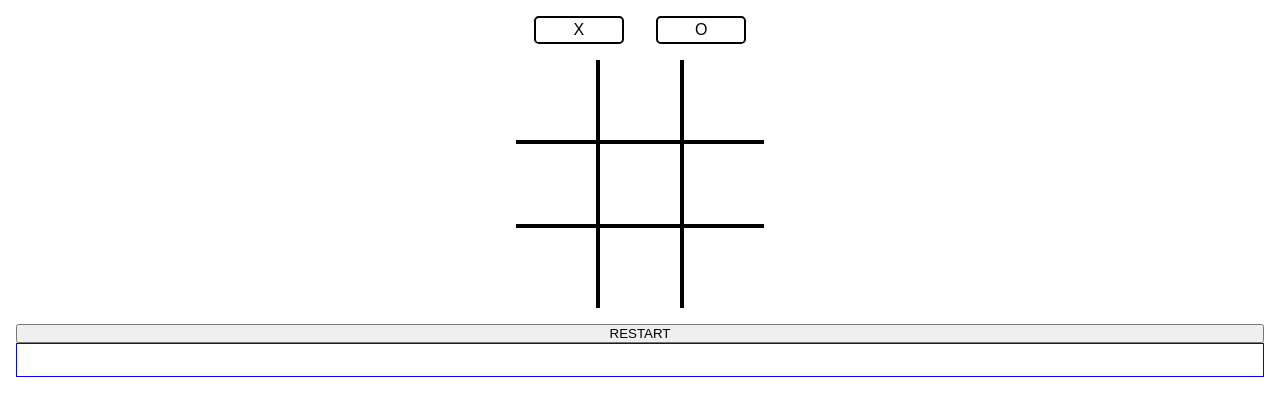
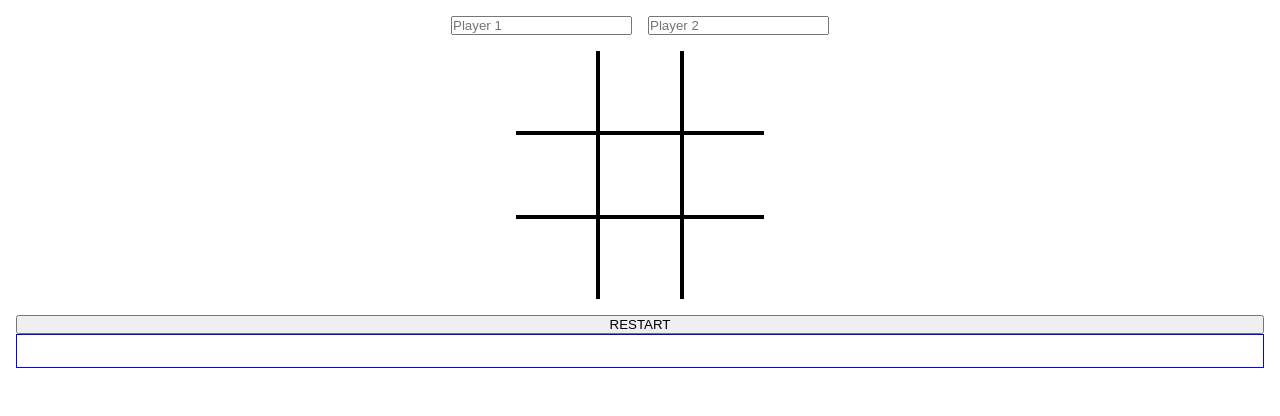
Before and after one commit to Estercade/Tic-Tac-Toe, a plain HTML site: page index.html in a window 1280 px wide. Drawn offline with Linux system fonts and the light colour scheme.

Commit message:
Add input fields and logic for renaming players

```diff
--- a/css/index.css
+++ b/css/index.css
@@ -12,12 +12,14 @@ body {
     padding: 1rem;
 }
 
-.marker-selector {
+.player-container {
     display: flex;
     align-self: center;
+
+    gap: 1rem;
 }
 
-.marker-selector span {
+.player-container span {
     width: 5rem;
     border: 2px solid black;
     border-radius: 0.3rem;
--- a/index.html
+++ b/index.html
@@ -8,9 +8,9 @@
     <title>Tic Tac Toe</title>
 </head>
 <body>
-    <div class="marker-selector">
-        <span>X</span>
-        <span>O</span>
+    <div class="player-container">
+        <input type="text" class="player-rename-input" id="player1-rename">
+        <input type="text" class="player-rename-input" id="player2-rename">
     </div>
     <div id="gameboard-container">
         <ul id="gameboard">
--- a/js/index.js
+++ b/js/index.js
@@ -4,8 +4,25 @@ const playerFactory = function(name, marker) {
     return { name, marker }
 }
 
-const player1 = playerFactory("Player 1", "X");
-const player2 = playerFactory("Player 2", "O");
+var player1 = playerFactory("Player 1", "X");
+var player2 = playerFactory("Player 2", "O");
+
+(function() {
+    const playerRenameInputFields = document.querySelectorAll(".player-rename-input");
+
+    // window[element.id.substring(0, 7)] returns
+    // the player number for that input field
+    playerRenameInputFields.forEach(element => element.placeholder = window[element.id.substring(0, 7)].name);
+    playerRenameInputFields.forEach(element => element.addEventListener("focusout", updatePlayer));
+
+    function updatePlayer(e) {
+        if (e.target.value) {
+            window[e.target.id.substring(0, 7)].name = e.target.value;
+        }
+        e.target.value = "";
+        e.target.placeholder = window[e.target.id.substring(0, 7)].name;
+    }
+})();
 
 const turnHandler = (function() {
     let currentPlayer = player1;
```
